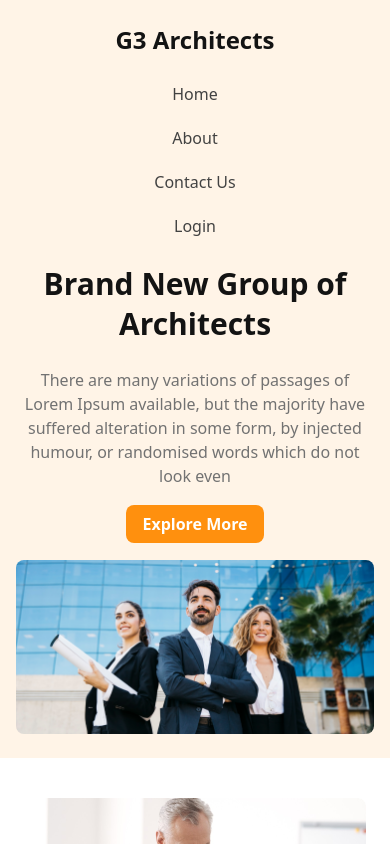
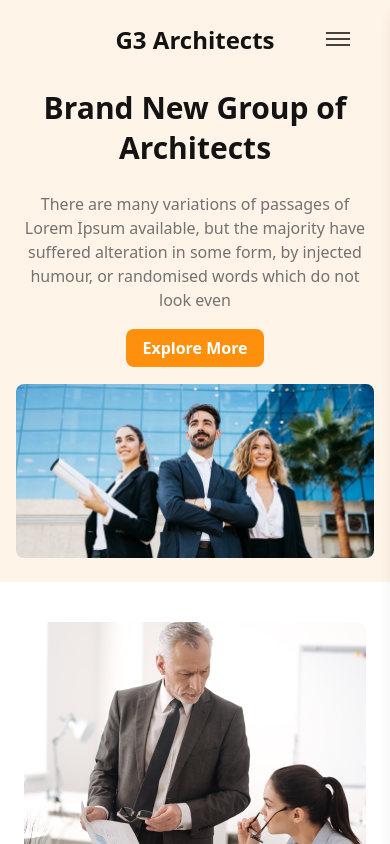
Before and after one commit to coderyeasin/architects, a Next.js app: page / in a window 390 px wide. Shown: the top 844 px of the page. Built offline with nearby package versions, Linux system fonts and the light colour scheme.

Commit message:
haamburger-menu

```diff
--- a/components/Header/Navbar.tsx
+++ b/components/Header/Navbar.tsx
@@ -1,4 +1,6 @@
+"use client";
 import Link from "next/link";
+import { useState } from "react";
 
 interface navType {
   name: string;
@@ -13,20 +15,65 @@ const navLinks: navType[] = [
 ];
 
 const Navbar = () => {
+  const [menuOpen, setMenuOpen] = useState(false);
+
   return (
     <header>
-      <nav className="font-work flex flex-col md:flex-row justify-between items-center py-6 md:py-10 gap-4 md:gap-0">
+      <nav className="font-work flex flex-col md:flex-row justify-between items-center py-6 md:py-10 gap-4 md:gap-0 relative">
         <Link
           href="#"
           className="font-bold text-2xl md:text-[45px] text-textPrimary mb-2 md:mb-0"
         >
           G3 Architects
         </Link>
-        <ul className="flex flex-col md:flex-row justify-center items-center gap-4 md:gap-x-20">
+        {/* Hamburger Icon for Mobile & Medium */}
+        <button
+          className="lg:hidden absolute right-4 top-6 z-30 p-2 rounded focus:outline-none focus:ring-2 focus:ring-textPrimary"
+          aria-label={menuOpen ? "Close menu" : "Open menu"}
+          onClick={() => setMenuOpen((prev) => !prev)}
+        >
+          <span
+            className="block w-6 h-0.5 bg-[#424242] mb-1 transition-transform duration-300"
+            style={{
+              transform: menuOpen ? "rotate(45deg) translateY(7px)" : "none",
+            }}
+          ></span>
+          <span
+            className={`block w-6 h-0.5 bg-[#424242] mb-1 transition-opacity duration-300 ${menuOpen ? "opacity-0" : "opacity-100"}`}
+          ></span>
+          <span
+            className="block w-6 h-0.5 bg-[#424242] transition-transform duration-300"
+            style={{
+              transform: menuOpen ? "rotate(-45deg) translateY(-7px)" : "none",
+            }}
+          ></span>
+        </button>
+        {/* Desktop Menu */}
+        <ul className="hidden lg:flex flex-row justify-center items-center gap-x-20">
           {navLinks.map((item, i) => (
             <li
               key={i}
-              className="font-medium text-base md:text-[18px] text-[#424242] leading-7"
+              className="font-medium text-base lg:text-[18px] text-[#424242] leading-7"
+            >
+              <Link href={item.path}>{item.name}</Link>
+            </li>
+          ))}
+        </ul>
+        {/* Mobile & Medium Menu Overlay */}
+        {menuOpen && (
+          <div
+            className="fixed inset-0 bg-black bg-opacity-40 z-20 lg:hidden"
+            onClick={() => setMenuOpen(false)}
+          ></div>
+        )}
+        <ul
+          className={`fixed top-0 right-0 h-full w-2/3 max-w-xs bg-white shadow-lg z-30 flex flex-col items-center pt-24 gap-8 transition-transform duration-300 lg:hidden ${menuOpen ? "translate-x-0" : "translate-x-full"}`}
+        >
+          {navLinks.map((item, i) => (
+            <li
+              key={i}
+              className="font-medium text-lg text-[#424242] leading-7"
+              onClick={() => setMenuOpen(false)}
             >
               <Link href={item.path}>{item.name}</Link>
             </li>
```
